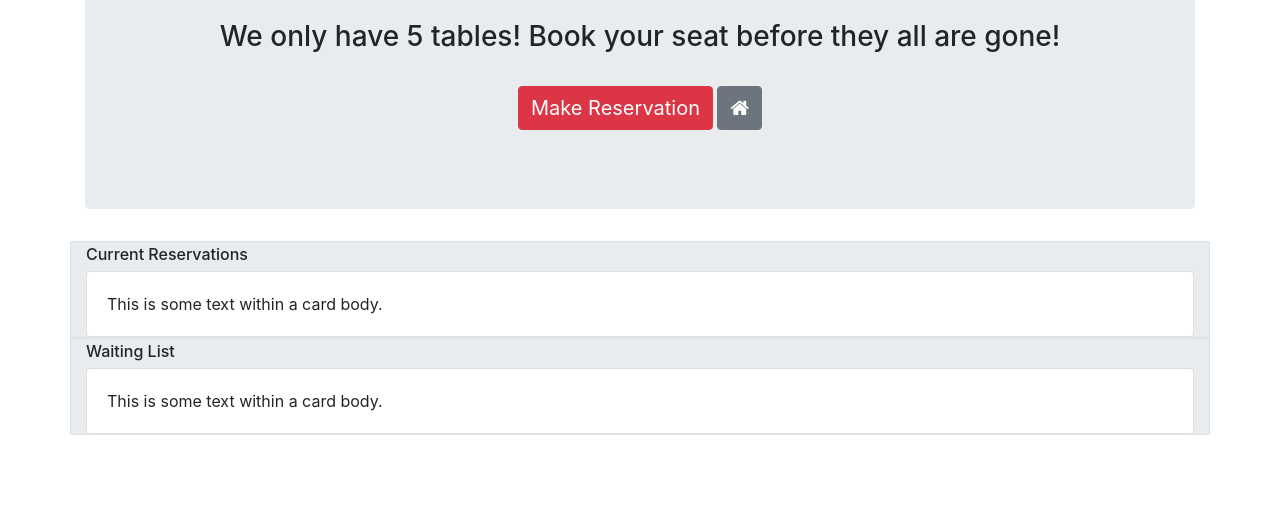
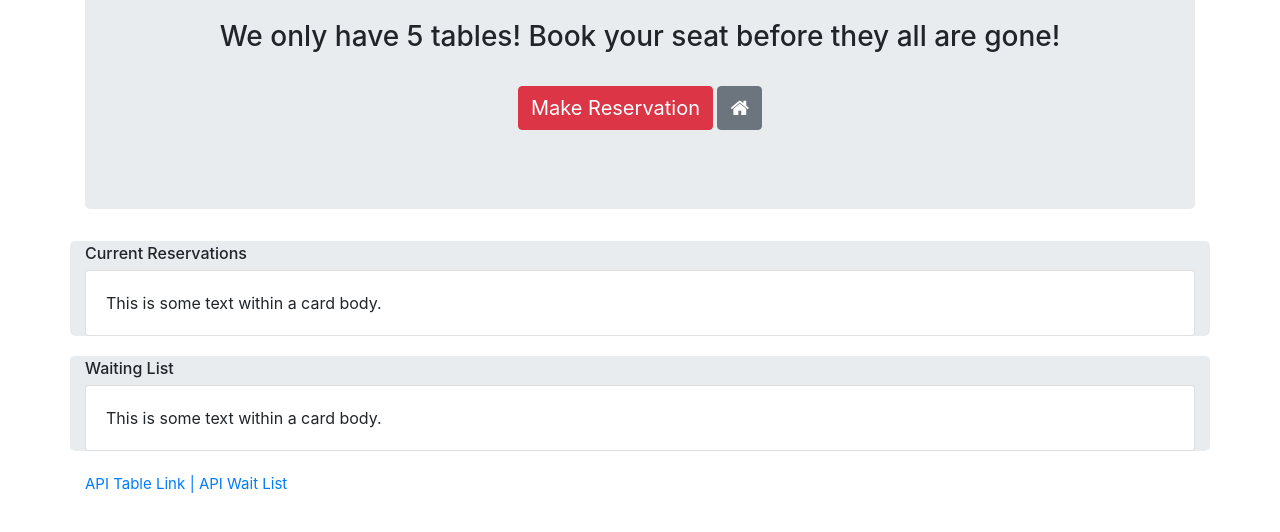
Before and after one commit to WarriorofZarona/Hot-Restaurant, a plain HTML site: page table.html in a window 1280 px wide. Shown: the part 172-704 px from the top of the page. Drawn offline with nearby package versions, Linux system fonts and the light colour scheme.

Commit message:
more cssing

```diff
--- a/style.css
+++ b/style.css
@@ -35,10 +35,14 @@ a {
 
 #current {
     background-color: #e9ecef;
+    margin-bottom: 20px;
+    border-radius: 5px;
 }
 
 #waiting {
     background-color: #e9ecef;
+    margin-bottom: 20px;
+    border-radius: 5px;
 }
 
 .buttons {
--- a/table.html
+++ b/table.html
@@ -25,7 +25,7 @@
         </div>
     </div>
 
-    <div class="container border" id="current">
+    <div class="container" id="current">
         <div class="heading">Current Reservations</div>
         <div class="card">
             <div class="card-body">
@@ -34,7 +34,7 @@
           </div>
     </div>
 
-    <div class="container border" id="waiting">
+    <div class="container" id="waiting">
         <div class="heading">Waiting List</div>
         <div class="card">
             <div class="card-body">
@@ -43,6 +43,14 @@
           </div>
     </div>
 
+    <div class="container">
+        <a href="url">API Table Link</a> <a href="url">|  API Wait List</a>
+    </div>
+
+    <script src="https://code.jquery.com/jquery.js"></script>
+    <script src="ajax.js"></script>
+    <script src="apitable.js"></script>
+    <script src="hot.js"></script>
 
         <script src="https://code.jquery.com/jquery-3.4.1.slim.min.js" integrity="sha384-J6qa4849blE2+poT4WnyKhv5vZF5SrPo0iEjwBvKU7imGFAV0wwj1yYfoRSJoZ+n" crossorigin="anonymous"></script>
         <script src="https://cdn.jsdelivr.net/npm/popper.js@1.16.0/dist/umd/popper.min.js" integrity="sha384-Q6E9RHvbIyZFJoft+2mJbHaEWldlvI9IOYy5n3zV9zzTtmI3UksdQRVvoxMfooAo" crossorigin="anonymous"></script>
```
Also changed, not shown: reservation.html (+8 -0 lines).
